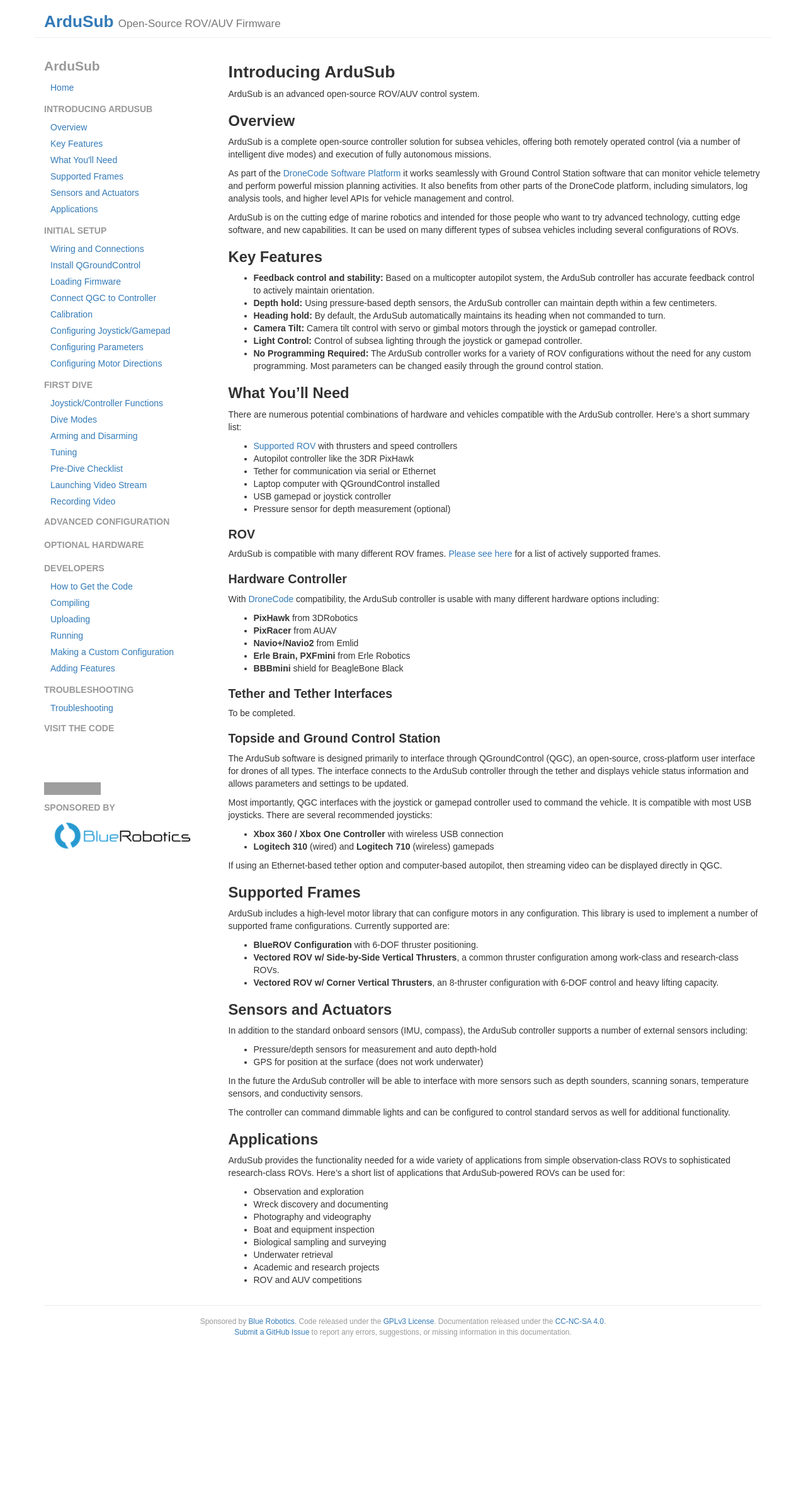
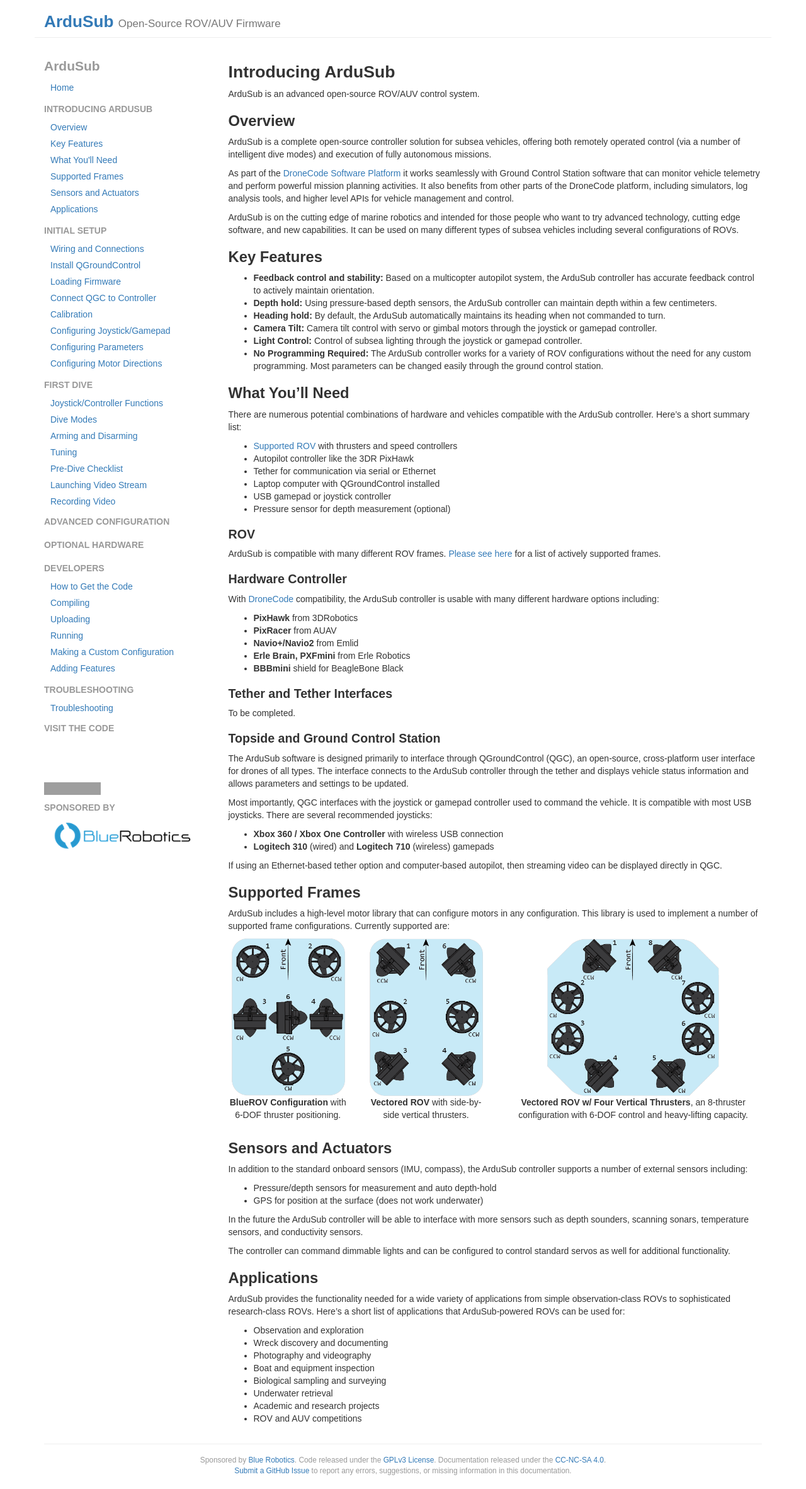
Before and after one commit to bluerobotics/retired-ardusub-docs, a Jekyll site: the page built from pages/introduction.md, in a window 1280 px wide. Shown: the whole page at 63% size. Built offline with Jekyll 4.4.1, drawn with Linux system fonts in a browser that asks for light colours; before the commit the page ends 2144 px from its top, so only the background shows below that; grey boxes are pictures that could not be loaded.

Commit message:
Added new frame diagrams.

```diff
--- a/css/main.css
+++ b/css/main.css
@@ -120,3 +120,8 @@ th {
 code {
 
 }
+
+.img-center {
+    margin-left: auto;
+    margin-right: auto;
+}
--- a/pages/introduction.md
+++ b/pages/introduction.md
@@ -76,9 +76,20 @@ If using an Ethernet-based tether option and computer-based autopilot, then stre
 
 ArduSub includes a high-level motor library that can configure motors in any configuration. This library is used to implement a number of supported frame configurations. Currently supported are:
 
-- **BlueROV Configuration** with 6-DOF thruster positioning.
-- **Vectored ROV w/ Side-by-Side Vertical Thrusters**, a common thruster configuration among work-class and research-class ROVs.
-- **Vectored ROV w/ Corner Vertical Thrusters**, an 8-thruster configuration with 6-DOF control and heavy lifting capacity.
+<div class="row">
+	<div class="col-md-3">
+		<img src="/images/bluerov-frame.png" class="img-responsive img-center" style="max-height:250px;">
+		<p class="text-center"><strong>BlueROV Configuration</strong> with 6-DOF thruster positioning.</p>
+	</div>
+	<div class="col-md-3">
+		<img src="/images/vectored-frame.png" class="img-responsive img-center" style="max-height:250px;">
+		<p class="text-center"><strong>Vectored ROV</strong> with side-by-side vertical thrusters.</p>
+	</div>
+	<div class="col-md-6">
+		<img src="/images/vectored6dof-frame.png" class="img-responsive img-center" style="max-height:250px;">
+		<p class="text-center"><strong>Vectored ROV w/ Four Vertical Thrusters</strong>, an 8-thruster configuration with 6-DOF control and heavy-lifting capacity.</p>
+	</div>
+</div>
 
 ## Sensors and Actuators
 
```
Also changed, not shown: images/bluerov-frame.png (added), images/vectored-frame.png (added), images/vectored6dof-frame.png (added).
